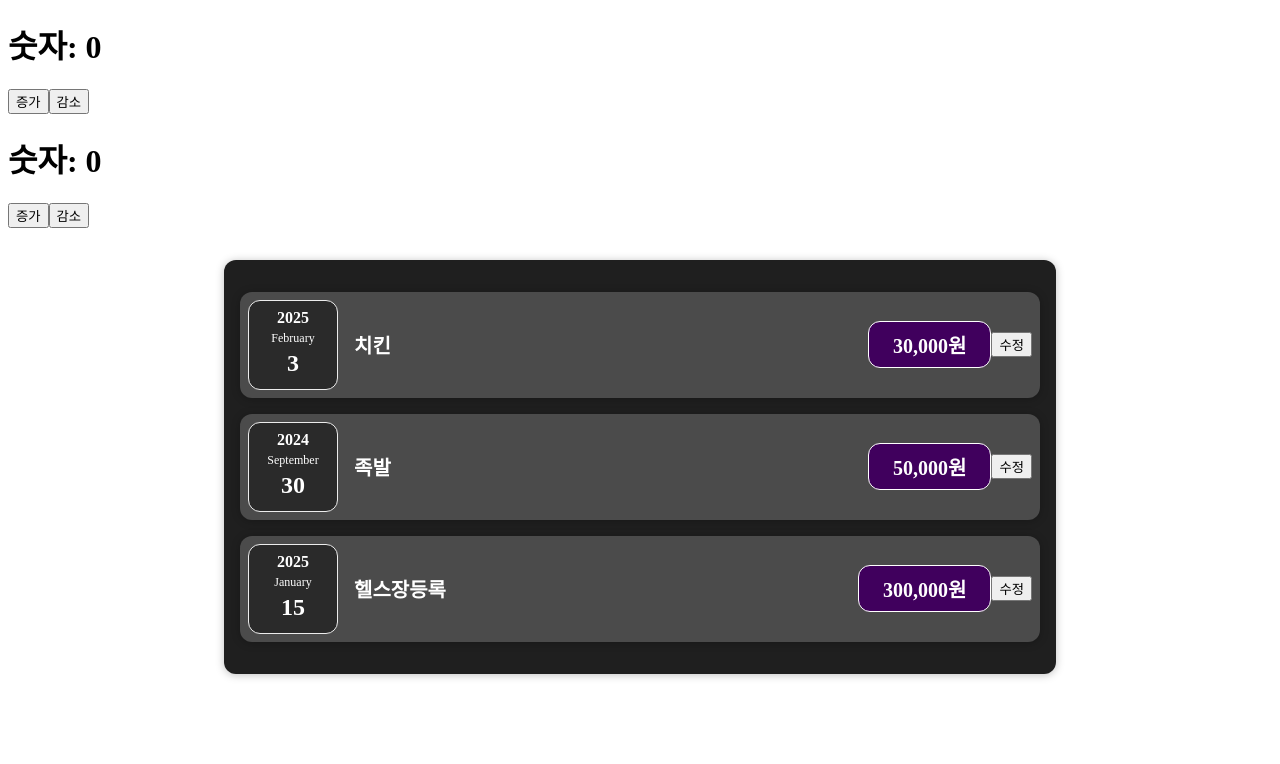
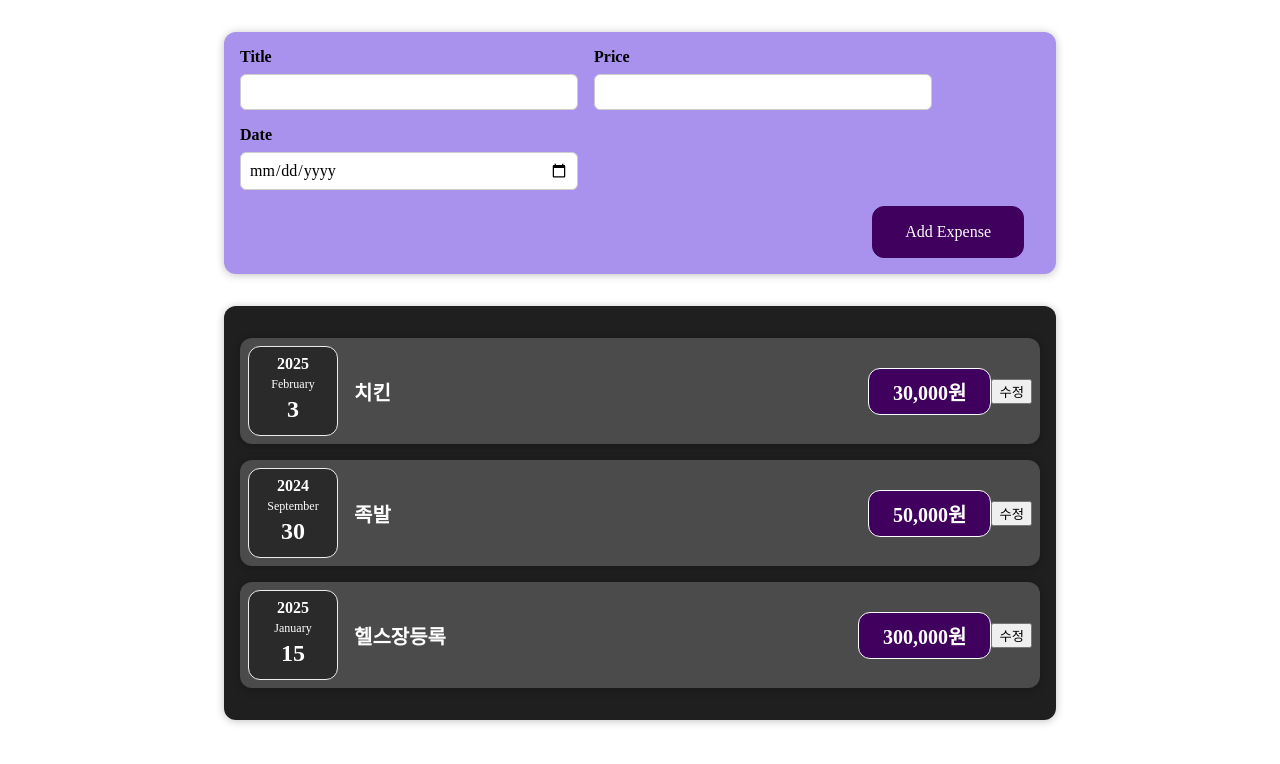
Before and after one commit to ThoI-i/react-study202501, a React (Vite) app: page / in a window 1280 px wide. Shown: the top 764 px of the page. Built offline with nearby package versions, Linux system fonts and the light colour scheme.

Commit message:
250204 10:40 # 2-3-1. 지출 양식 추가

```diff
--- a/src/App.jsx
+++ b/src/App.jsx
@@ -1,5 +1,5 @@
-import Counter from "./components/Counter";
 import ExpenseList from "./components/expenses/ExpenseList";
+import NewExpense from "./components/new-expense/NewExpense";
 
 // 컴포넌트
 const App = () => {
@@ -25,9 +25,7 @@
 
   return (
     <>
-    <Counter />
-    {/* 카운터 따로따로 작동됨 */}
-    <Counter />
+      <NewExpense />
       <ExpenseList expenses={expenses} />
     </>
   );
--- /dev/null
+++ b/src/components/new-expense/ExpenseForm.css
@@ -0,0 +1,26 @@
+.new-expense__controls {
+  display: flex;
+  flex-wrap: wrap;
+  gap: 1rem;
+  margin-bottom: 1rem;
+  text-align: left;
+}
+
+.new-expense__control label {
+  font-weight: bold;
+  margin-bottom: 0.5rem;
+  display: block;
+}
+
+.new-expense__control input {
+  font: inherit;
+  padding: 0.5rem;
+  border-radius: 6px;
+  border: 1px solid #ccc;
+  width: 20rem;
+  max-width: 100%;
+}
+
+.new-expense__actions {
+  text-align: right;
+}
--- /dev/null
+++ b/src/components/new-expense/ExpenseForm.jsx
@@ -0,0 +1,42 @@
+import React from 'react';
+import './ExpenseForm.css';
+const ExpenseForm = () => {
+  // 오늘 날짜를 YYYY-MM-DD 형식으로 가져오는 함수
+  const getTodayDate = () => {
+    const today = new Date();
+    const year = today.getFullYear();
+    const month = String(today.getMonth() + 1).padStart(2, '0'); // 월은 0부터 시작하므로 1을 더해줌
+    const day = String(today.getDate()).padStart(2, '0');
+    return `${year}-${month}-${day}`;
+  };
+  return (
+    <form>
+      <div className='new-expense__controls'>
+        <div className='new-expense__control'>
+          <label>Title</label>
+          <input type='text' />
+        </div>
+        <div className='new-expense__control'>
+          <label>Price</label>
+          <input
+            type='number'
+            min='100'
+            step='100'
+          />
+        </div>
+        <div className='new-expense__control'>
+          <label>Date</label>
+          <input
+            type='date'
+            min='2019-01-01'
+            max={getTodayDate()}
+          />
+        </div>
+      </div>
+      <div className='new-expense__actions'>
+        <button type='submit'>Add Expense</button>
+      </div>
+    </form>
+  );
+};
+export default ExpenseForm;
--- /dev/null
+++ b/src/components/new-expense/NewExpense.css
@@ -0,0 +1,38 @@
+.new-expense {
+  background-color: #a892ee;
+  padding: 1rem;
+  margin: 2rem auto;
+  width: 50rem;
+  max-width: 95%;
+  border-radius: 12px;
+  text-align: center;
+  box-shadow: 0 1px 8px rgba(0, 0, 0, 0.25);
+}
+
+.new-expense button {
+  font: inherit;
+  cursor: pointer;
+  padding: 1rem 2rem;
+  border: 1px solid #40005d;
+  background-color: #40005d;
+  color: white;
+  border-radius: 12px;
+  margin-right: 1rem;
+}
+
+.new-expense button:hover,
+.new-expense button:active {
+  background-color: #510674;
+  border-color: #510674;
+}
+
+.new-expense button.alternative {
+  color: #220131;
+  border-color: transparent;
+  background-color: transparent;
+}
+
+.new-expense button.alternative:hover,
+.new-expense button.alternative:active {
+  background-color: #ddb3f8;
+}
--- /dev/null
+++ b/src/components/new-expense/NewExpense.jsx
@@ -0,0 +1,13 @@
+import React from 'react';
+import './NewExpense.css';
+import ExpenseForm from './ExpenseForm';
+
+const NewExpense = () => {
+  return (
+    <div className="new-expense">
+      <ExpenseForm />
+    </div>
+  );
+};
+
+export default NewExpense;
```
